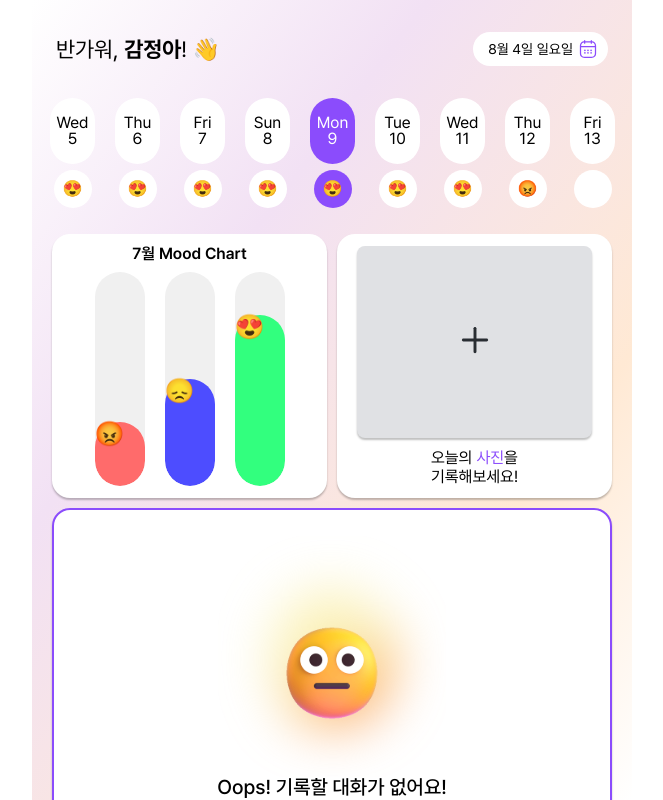
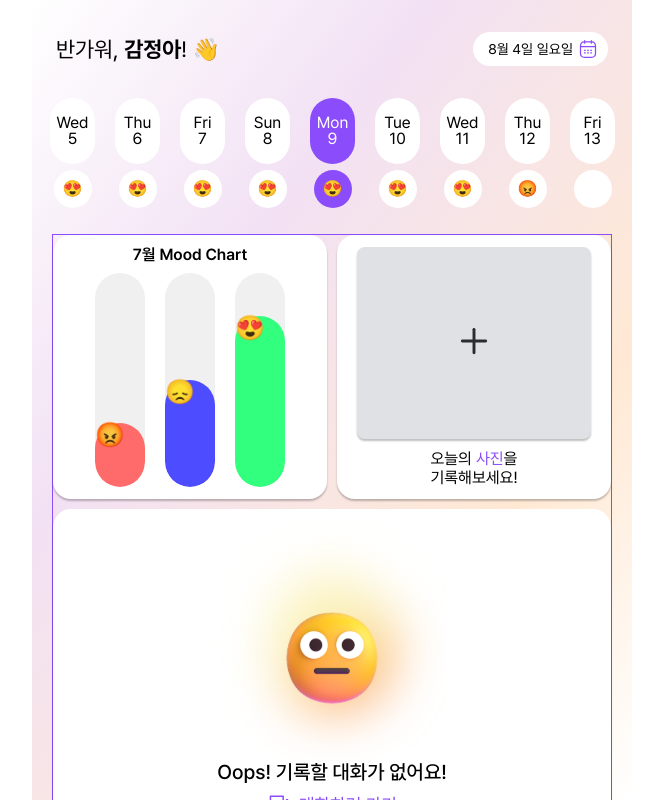
Before and after one commit to Likelion-PNU-FE/chatdiary, a React (Vite) app: page /board in a window 1280 px wide. Shown: the whole page, without its empty margins (308-971 px from the left). Built offline with nearby package versions, Linux system fonts and the light colour scheme.

Commit message:
[feat] bottom 여백 조절

```diff
--- a/src/style/board.scss
+++ b/src/style/board.scss
@@ -93,6 +93,7 @@
     grid-template-columns: repeat(2, 1fr);
     gap: 10px;
     margin: 20px;
+    border: #8B4CFC 1px solid;
     grid-template-rows: auto 1fr; /* 첫 번째 행은 자동 크기, 두 번째 행은 남은 공간을 차지하도록 설정 */
 
     .mood-chart,
@@ -116,24 +117,28 @@
         cursor: pointer;
       }
     }
+
     .mood-chart p {
       font-family: Pretendard;
       font-weight: 600;
     }
 
-    .photo p{
+    .photo p {
       line-height: 1.2;
     }
 
+
     .chat-summary {
-      grid-column: 1 / 3; /* 전체 열을 사용 */
+      grid-column: 1 / -1; /* 전체 열을 사용 */
       display: flex;
       align-items: center;
       justify-content: center;
-      border: 2px solid #8B4CFC;
       min-height: 200px; /* 최소 높이 설정 */
-      height: 100%; /* 부모의 높이를 차지하도록 설정 */
+      max-height: 100%; /* 부모의 높이를 넘지 않도록 설정 */
+      overflow: hidden; /* 내용이 넘치지 않도록 설정 */
+      box-sizing: border-box;
     }
+
   }
 
 
@@ -192,11 +197,12 @@
     height: 100%; /* 부모 요소의 높이에 맞춤 */
     box-sizing: border-box; /* 패딩과 테두리를 포함한 크기 계산 */
 
-    p{
+    p {
       font-family: Pretendard;
       font-size: 20px;
       font-weight: 500;
     }
+
     .img {
       max-width: 100%; /* 이미지 크기를 부모 요소에 맞게 조절 */
       height: auto; /* 비율에 맞춰 높이 자동 조정 */
```
